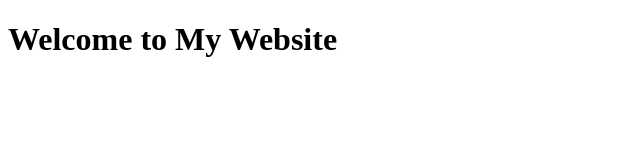
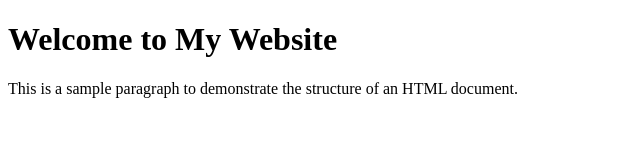
Before and after one commit to otis-vaibhav/Trialproject, a plain HTML site: page index.html in a window 1280 px wide. Shown: the whole page, without its empty margins (0-640 px from the left). Drawn offline with Linux system fonts and the light colour scheme.

Commit message:
index 2.0

```diff
--- a/index.html
+++ b/index.html
@@ -8,6 +8,7 @@
 <body>
     <div class="main">
         <h1>Welcome to My Website</h1>
+        <p>This is a sample paragraph to demonstrate the structure of an HTML document.</p>
     </div>
 
 </body>
```
